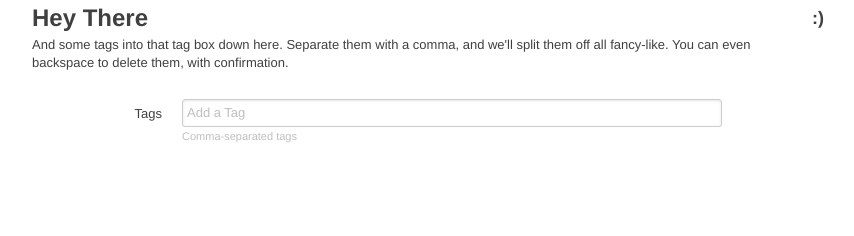
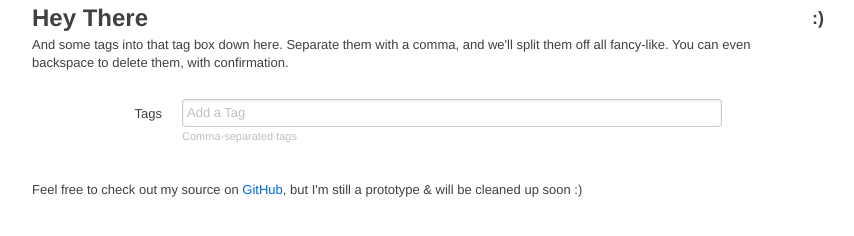
Before and after one commit to danharper/Tagme, a plain HTML site: page index.html in a window 1280 px wide. Shown: the whole page, without its empty margins (138-992 px from the left). Drawn offline with Linux system fonts and the light colour scheme.

Commit message:
Add link to GitHub

```diff
--- a/index.html
+++ b/index.html
@@ -50,6 +50,7 @@
 						</div>
 					</fieldset>
 				</form>
+				<p>Feel free to check out my source on <a href="https://github.com/danharper/Tagme">GitHub</a>, but I'm still a prototype &amp; will be cleaned up soon :)</p>
 			</div>
 			<div class="span3">
 				<h3>:)</h3>
```
